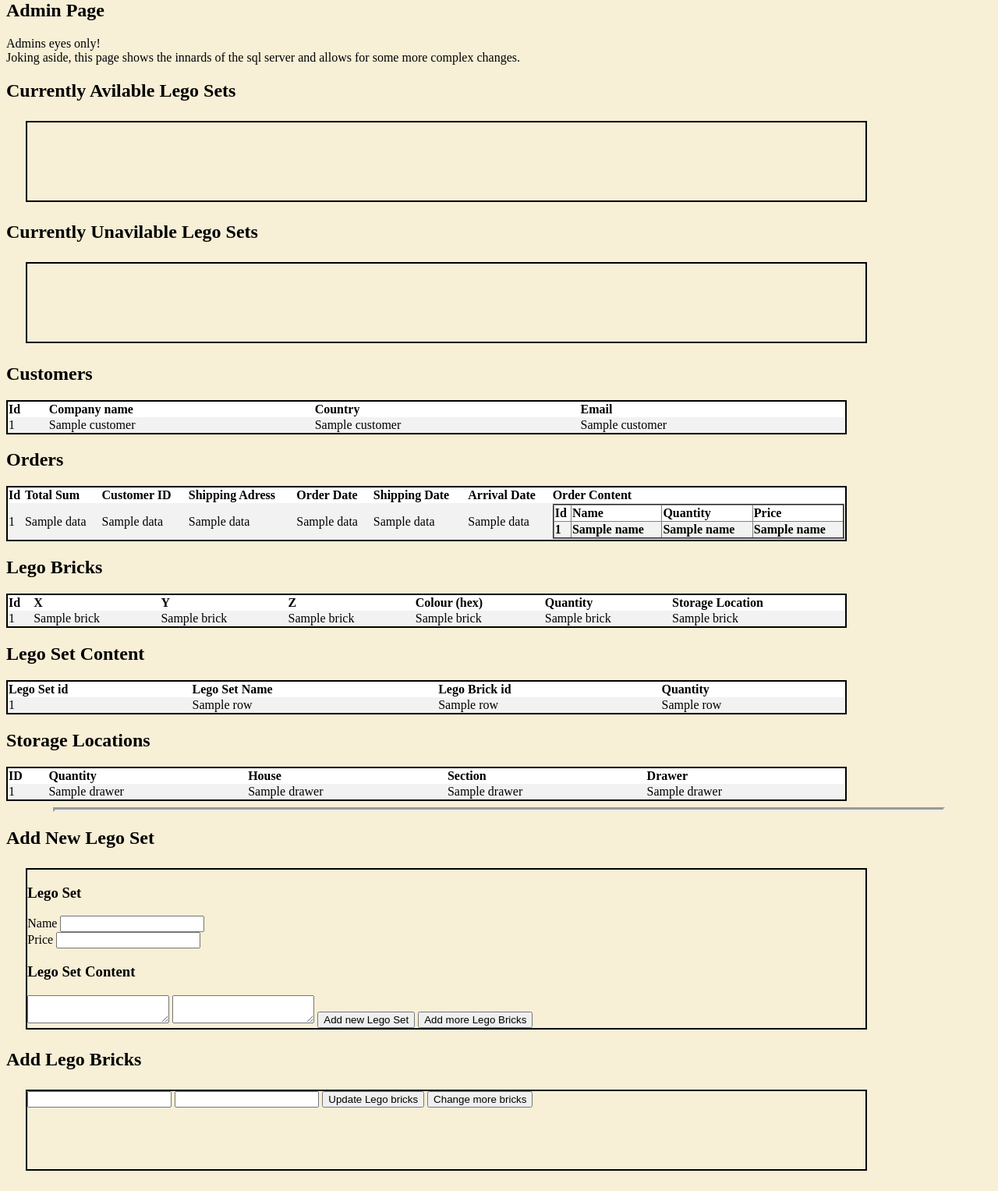
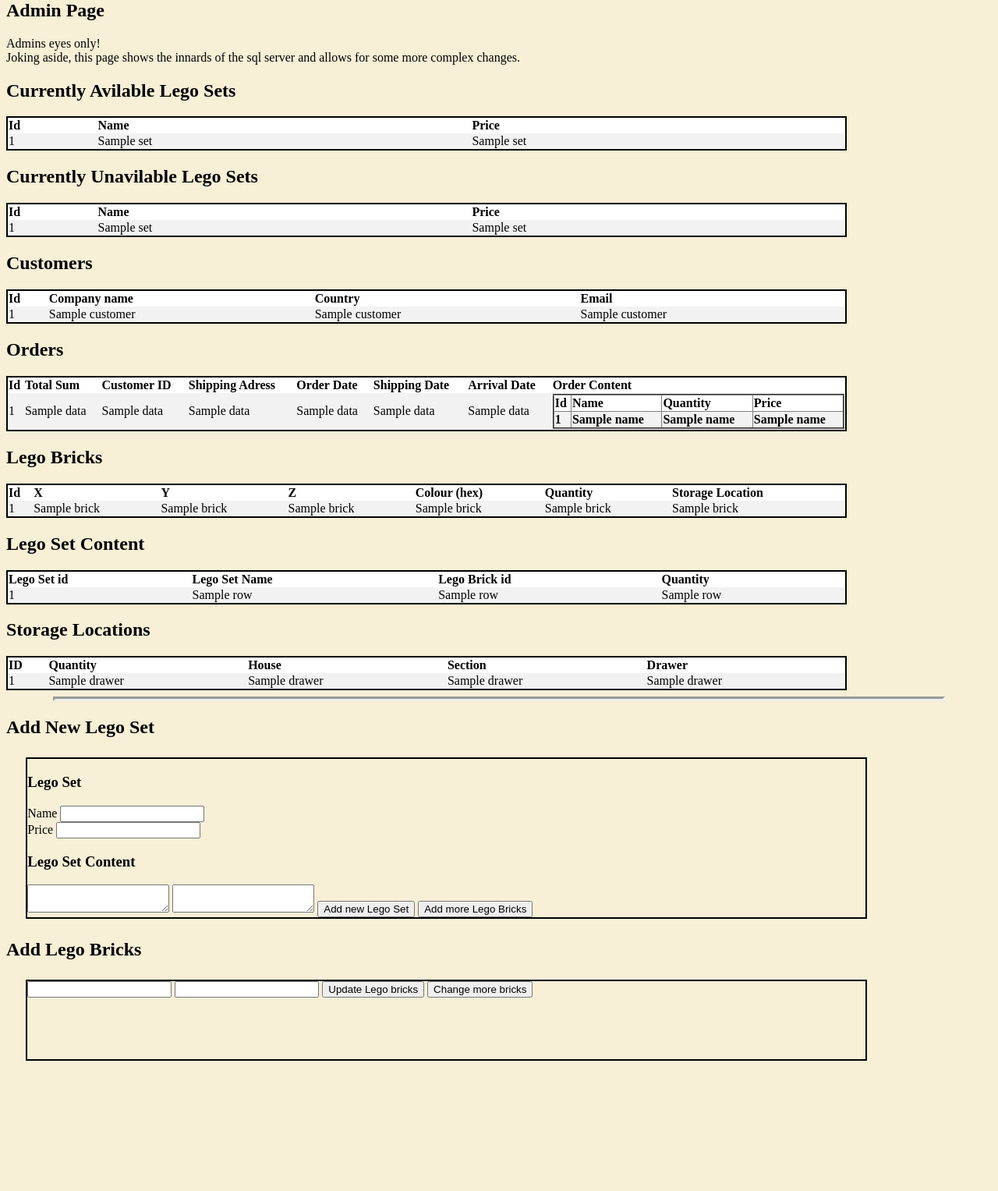
Before and after one commit to s02blom/LegoWebStore, a Flask app: template LegoWebStore/app/templates/admin.html in a window 1280 px wide. Shown: the part 123-1650 px from the top of the page at 78% size. After the commit the page ends 1483 px from the top, so only its background shows below. Run offline with Flask 3, Linux system fonts and the light colour scheme; the template is opened without the code that fills it: most values are stand-ins (such as "Sample title", 1, 10 or a date in 2020); form fields are guessed from the names that the template uses; lists and menus that the app fills with data are empty.

Commit message:
Admin page now displays all available and unavailable legosets

```diff
--- a/LegoWebStore/app/templates/admin.html
+++ b/LegoWebStore/app/templates/admin.html
@@ -9,10 +9,40 @@
     of the sql server and allows for some more complex changes.</p>
 
     <h2>Currently Avilable Lego Sets</h2>
-    <div class="box"></div>
+    <div class = "sql", style="overflow-y:auto">
+        <table>
+            <tr>
+                <th>Id</th>
+                <th>Name</th>
+                <th>Price</th>
+            </tr>
+            {% for set in avilable_sets%}
+                <tr>
+                    <td>{{set[0]}}</td>
+                    <td>{{set[1]}}</td>
+                    <td>{{set[2]}}</td>
+                </tr>
+            {%endfor%}
+        </table>
+    </div>
 
     <h2>Currently Unavilable Lego Sets</h2>
-    <div class="box"></div>
+    <div class = "sql", style="overflow-y:auto">
+        <table>
+            <tr>
+                <th>Id</th>
+                <th>Name</th>
+                <th>Price</th>
+            </tr>
+            {% for set in unavilable_sets%}
+                <tr>
+                    <td>{{set[0]}}</td>
+                    <td>{{set[1]}}</td>
+                    <td>{{set[2]}}</td>
+                </tr>
+            {%endfor%}
+        </table>
+    </div>
 
     <h2>Customers</h2>
     <div class="sql", style="overflow-y: auto;">
```
Also changed, not shown: LegoWebStore/app/admin.py (+9 -1 lines).
